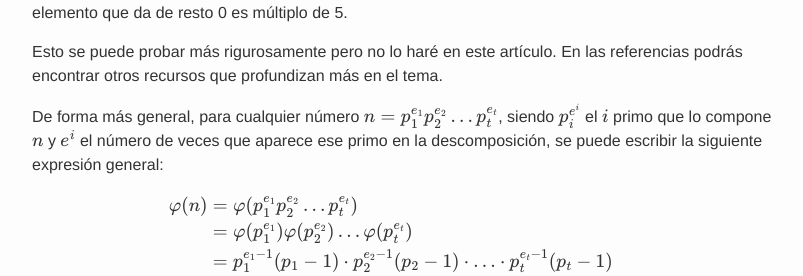
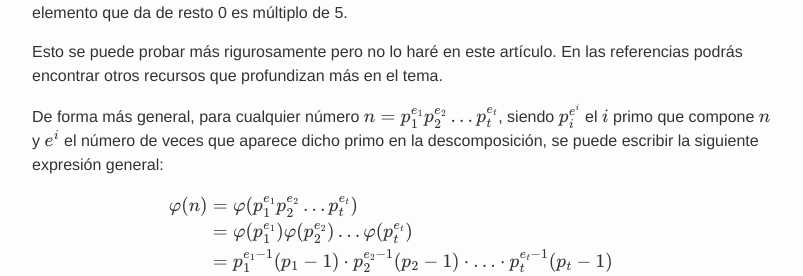
Before and after one commit to guiferviz/guiferviz.github.io, a Jekyll site: the page built from _posts/2020-01-31-euler-phi-function.md, in a window 1280 px wide and 900 px high, scrolled down 3095 px. Shown: the part 152-428 px from the top of the window, without its empty margins (238-1041 px from the left). Built offline with Jekyll 4.4.1, drawn with Linux system fonts in a browser that asks for light colours; formulas are drawn with MathJax 3; comment, search, counter and statistics services are not loaded.

Commit message:
Reviewing article.

```diff
--- a/_posts/2020-01-31-euler-phi-function.md
+++ b/_posts/2020-01-31-euler-phi-function.md
@@ -249,7 +249,7 @@ tema.
 
 De forma más general, para cualquier número
 $$n = p_1^{e_1} p_2^{e_2} \ldots p_t^{e_t}$$, siendo $$p_i^{e^i}$$ el $$i$$
-primo que lo compone $$n$$ y $${e^i}$$ el número de veces que aparece ese
+primo que compone $$n$$ y $${e^i}$$ el número de veces que aparece dicho
 primo en la descomposición, se puede escribir la siguiente expresión general:
 
 $$
```
